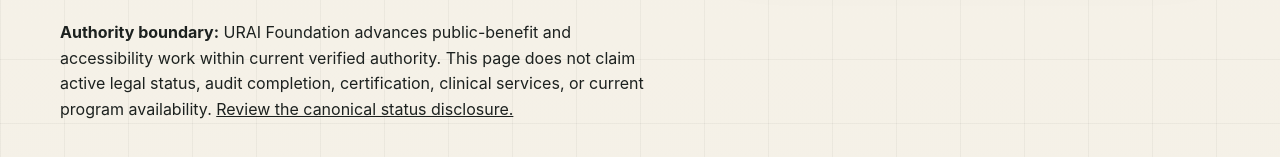
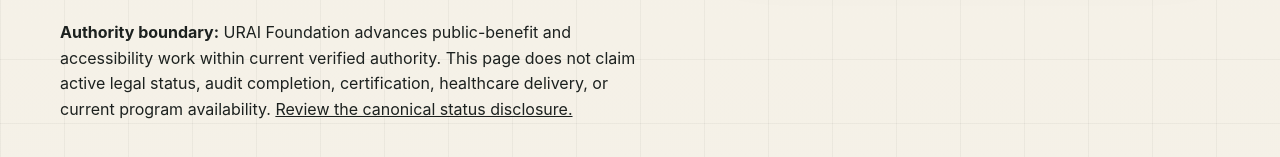
Before and after one commit to LifeLoggerAI/urai-foundation, a plain HTML site: page accessibility/index.html in a window 1280 px wide. Shown: the part 837-994 px from the top of the page. Drawn offline with Linux system fonts and the light colour scheme.

Commit message:
fix: align accessibility copy with Foundation claim guard

```diff
--- a/accessibility/index.html
+++ b/accessibility/index.html
@@ -25,7 +25,7 @@
         <p class="eyebrow">Accessibility</p>
         <h1>Accessibility is part of responsible design.</h1>
         <p class="lead">URAI Foundation treats accessibility as part of responsible design, documentation, and review. This is a public standards commitment, not a certification claim.</p>
-        <p class="formation-note"><strong>Authority boundary:</strong> URAI Foundation advances public-benefit and accessibility work within current verified authority. This page does not claim active legal status, audit completion, certification, clinical services, or current program availability. <a href="/status/">Review the canonical status disclosure.</a></p>
+        <p class="formation-note"><strong>Authority boundary:</strong> URAI Foundation advances public-benefit and accessibility work within current verified authority. This page does not claim active legal status, audit completion, certification, healthcare delivery, or current program availability. <a href="/status/">Review the canonical status disclosure.</a></p>
       </div>
       <aside class="hero-card"><p class="card-kicker">Scope</p><p class="quote">Clear language, navigable structure, keyboard-aware design, readable contrast, and reviewable accessibility expectations.</p></aside>
     </section>
```
